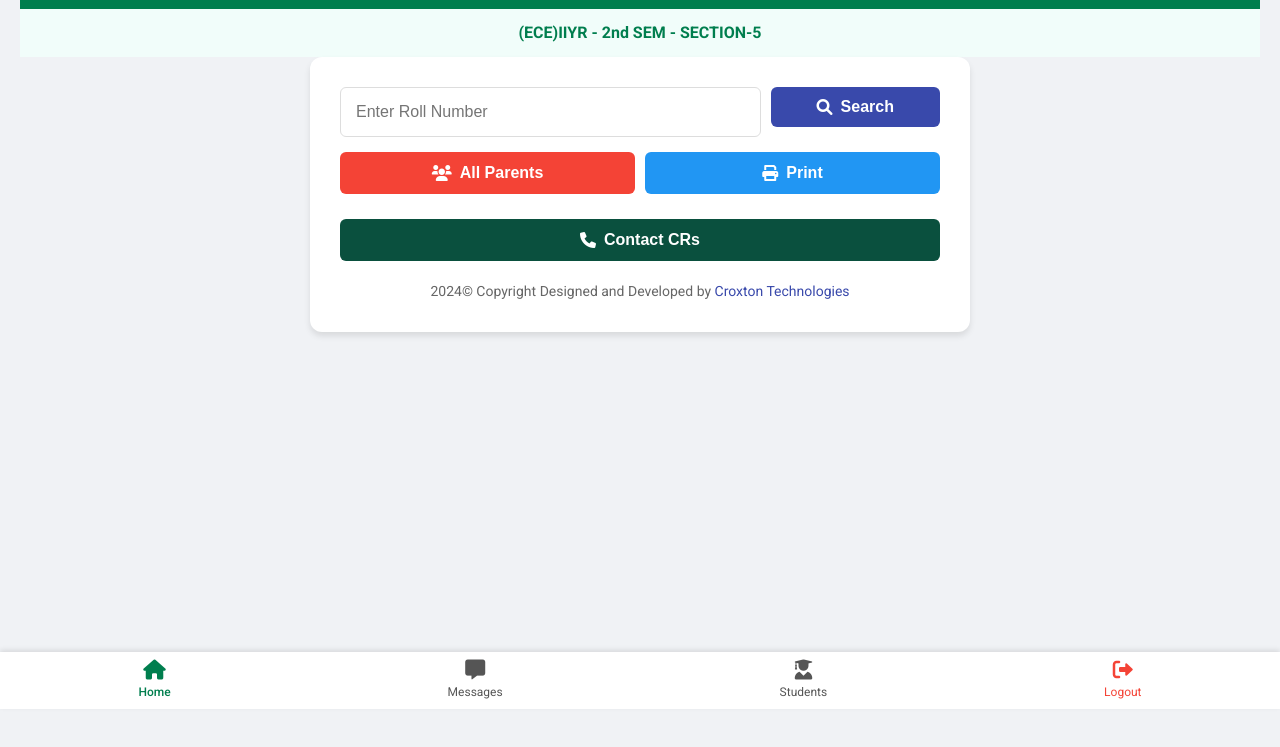
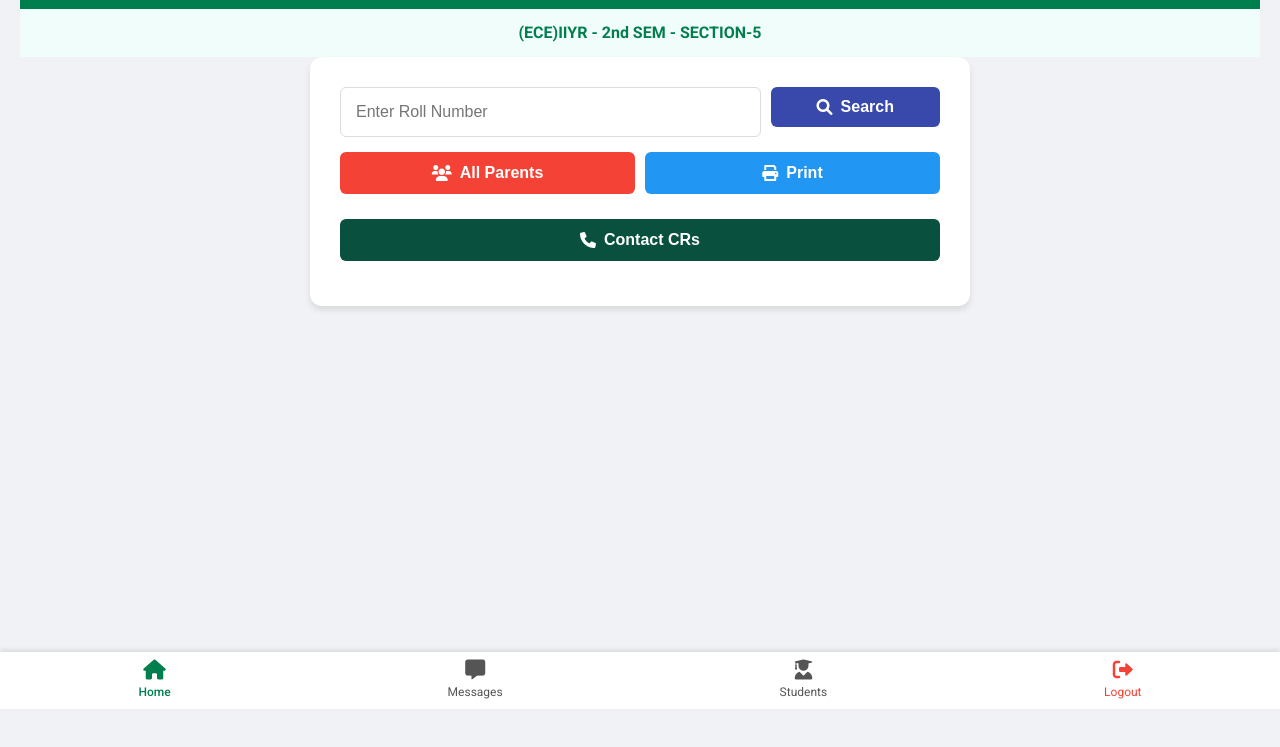
Before and after one commit to aleembhd/aneesmadam, a plain HTML site: page webapp.html in a window 1280 px wide. Shown: the part 91-838 px from the top of the page. Drawn offline with Linux system fonts and the light colour scheme; no server answers.

Commit message:
Update webapp.html

```diff
--- a/webapp.html
+++ b/webapp.html
@@ -118,10 +118,7 @@
         </div>
 
         <!-- Copyright -->
-        <div class="copyright">
-            2024© Copyright Designed and Developed by
-            <a href="https://www.linkedin.com/company/croxton-technologies/?viewAsMember=true">Croxton Technologies</a>
-        </div>
+
     </div>
 
     <!-- Print Modal -->
```
